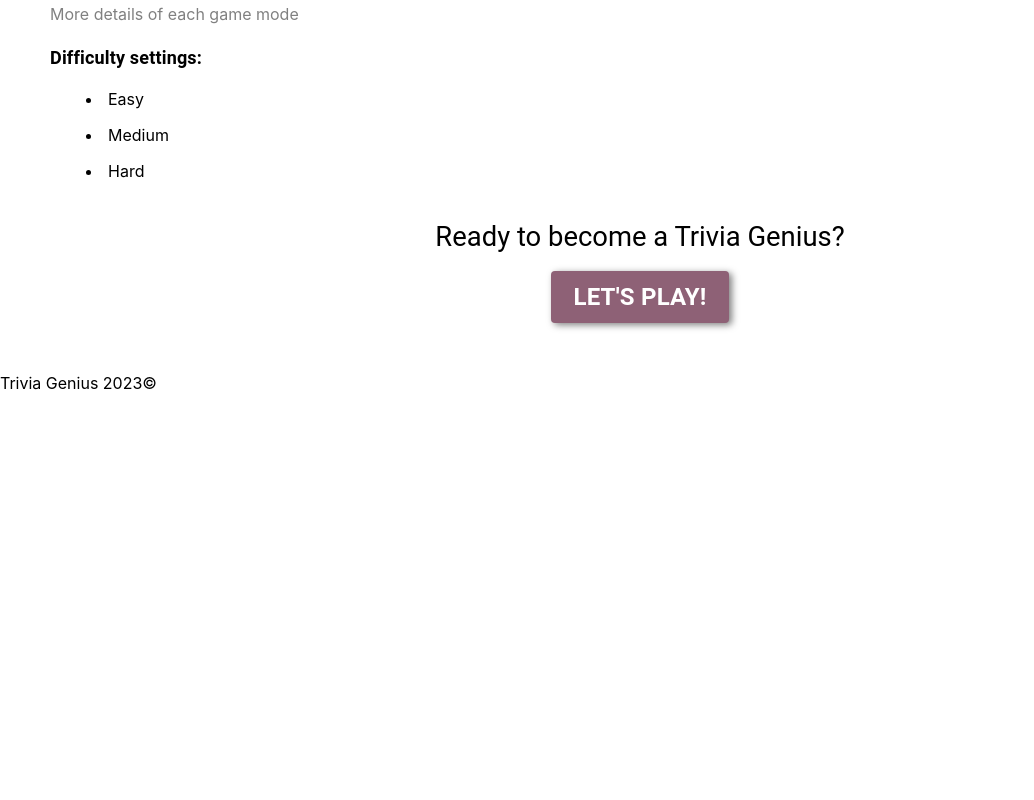
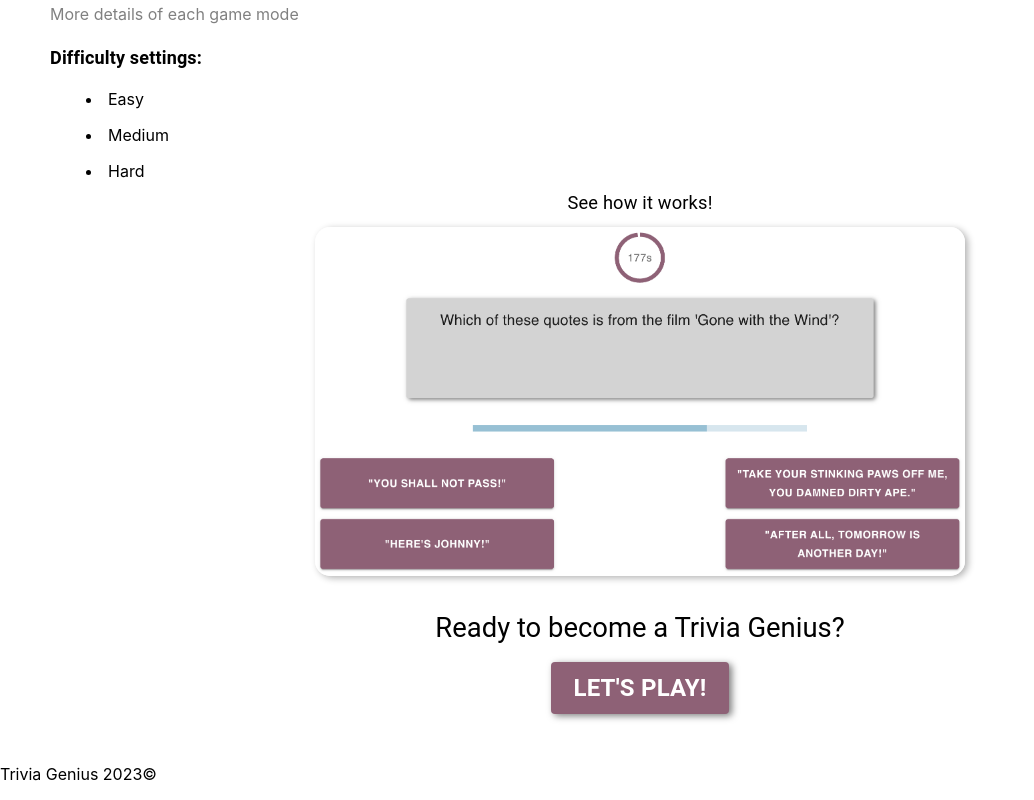
Before and after one commit to jrs-coding-school/winter-2023-group-project, a React (Create React App) app in the folder ui/: page / in a window 1280 px wide. Shown: the part 919-1719 px from the top of the page, without its empty margins (0-1034 px from the left). Before the commit the page ends 1328 px from the top, so only its background shows below. Built offline with nearby package versions, Linux system fonts and the light colour scheme; no server answers.

Commit message:
added screenshot to homepage (#74)

```diff
--- a/ui/src/views/Home/index.js
+++ b/ui/src/views/Home/index.js
@@ -193,12 +193,20 @@ function Home(props) {
 
         </Grid>
 
-        {/* insert screenshot of gameplay here! */}
+        <Box align='center' mb='10px'>
+          <Typography variant='body1'>
+            See how it works!
+          </Typography>
+        </Box>
 
-        {/*
-          question: Which English rock band released the song "Us and Them"?
-          options: Pink Floyd, Wings, Rudimental, The Alan Parsons Project
-        */}
+        <Box align='center'>
+          <Box
+            component="img"
+            sx={{ width: '650px', justifyContent: 'center', boxShadow: '3px 2px 7px rgb(0, 0, 0, 0.3)', borderRadius: '15px' }}
+            alt='Example gameplay'
+            src='/screenshot.png'
+          />
+        </Box>
 
         <Grid
           container
```
